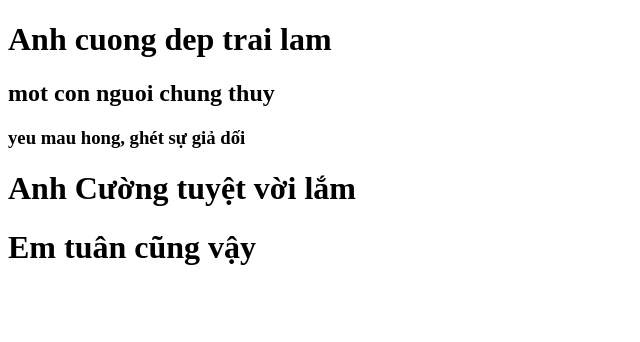
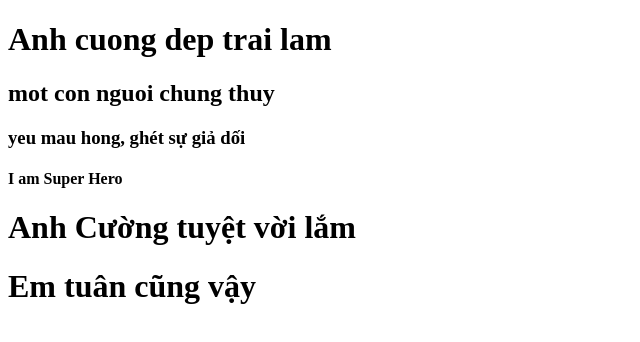
Before and after one commit to khanhlinh1808/GIT_project, a plain HTML site: page index.html in a window 1280 px wide. Shown: the whole page, without its empty margins (0-640 px from the left). Drawn offline with Linux system fonts and the light colour scheme.

Commit message:
New TExt

```diff
--- a/index.html
+++ b/index.html
@@ -12,7 +12,7 @@
 <h1>Anh cuong dep trai lam</h1>
 <h2>mot con nguoi chung thuy</h2>
 <h3>yeu mau hong, ghét sự giả dối</h3>
-
+<h4>I am Super Hero</h4>
 
 <body>
     <h1>Anh Cường tuyệt vời lắm</h1>
```
